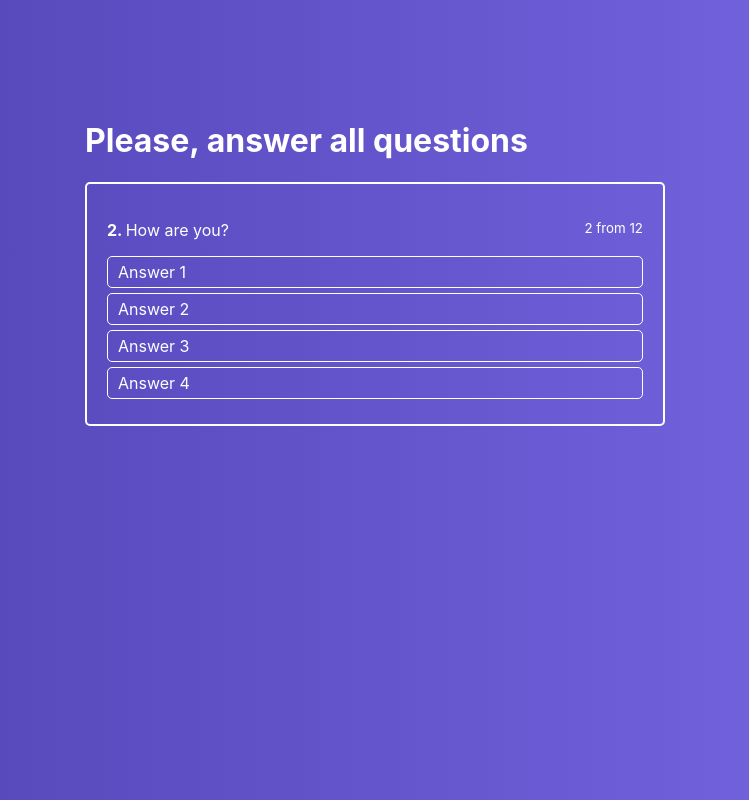
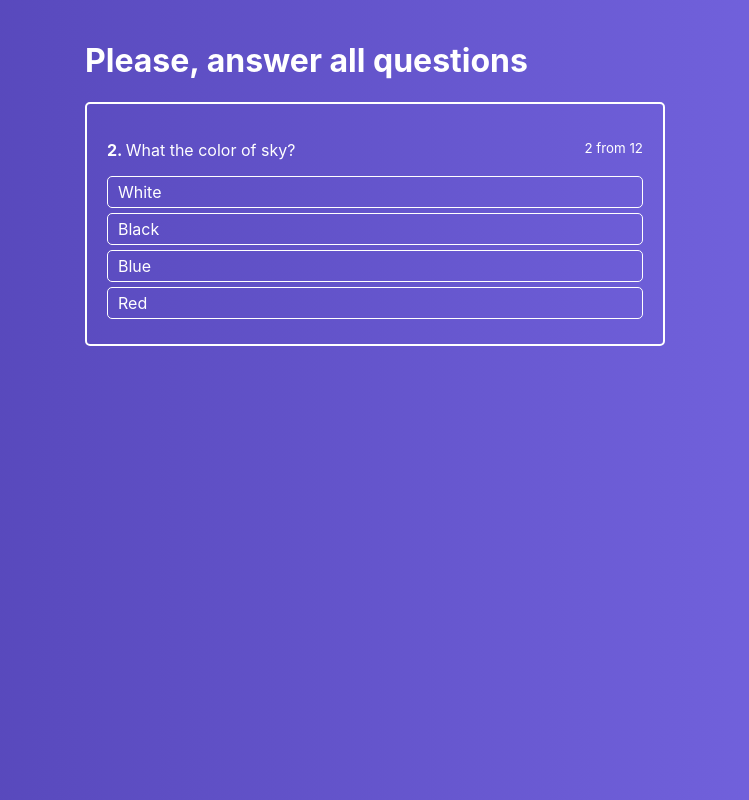
Before and after one commit to nakhaev/react-course, a React (Create React App) app: page / in a window 1280 px wide. Shown: the whole page, without its empty margins (265-1014 px from the left). Built offline with nearby package versions, Linux system fonts and the light colour scheme.

Commit message:
Quiz was updated

```diff
--- a/src/containers/ActiveQuiz/ActiveQuiz.js
+++ b/src/containers/ActiveQuiz/ActiveQuiz.js
@@ -2,17 +2,20 @@ import React from 'react';
 import classes from './ActiveQuiz.module.css';
 import AnswersList from './AnswersList/AnswersList';
 
-const ActiveQuiz = props =>(
+const ActiveQuiz = props => {
+    const {answers, question} = props;
+        return (
             <div className={classes.ActiveQuiz}>
                 <p className={classes.Question}>
                     <span>
                         <strong>2. </strong>
-                How are you?
+                        {question}
                     </span>
                     <small> 2 from 12 </small>
                 </p>
-        <AnswersList answers={props.answers}/>
+                <AnswersList answers={answers}/>
             </div>
     )
+}
 
 export default ActiveQuiz;
--- a/src/containers/Quiz/Quiz.js
+++ b/src/containers/Quiz/Quiz.js
@@ -6,11 +6,13 @@ class Quiz extends Component {
     state = {
         quiz: [
             {
+                question: 'What the color of sky?',
+                rightAnswerId: 3,
                 answers: [
-                    { text: 'Answer 1' },
-                    { text: 'Answer 2' },
-                    { text: 'Answer 3' },
-                    { text: 'Answer 4' },
+                    { text: 'White', id: 1 },
+                    { text: 'Black', id: 2 },
+                    { text: 'Blue', id: 3 },
+                    { text: 'Red', id: 4},
                 ]
             }
         ]
@@ -21,7 +23,7 @@ class Quiz extends Component {
             <div className={classes.Quiz}>
                 <div className={classes.QuizWrapper}>
                     <h1>Please, answer all questions</h1>
-                    <ActiveQuiz answers={this.state.quiz[0].answers}/>
+                    <ActiveQuiz { ...this.state.quiz[0]}/>
                 </div>
             </div>
         )
--- a/src/containers/Quiz/Quiz.module.css
+++ b/src/containers/Quiz/Quiz.module.css
@@ -1,7 +1,7 @@
 .Quiz {
     display: flex;
     justify-content: center;
-    padding-top: 100px;
+    padding-top: 20px;
     flex-grow: 1;
     width: 100%;
     background: linear-gradient(90deg, #5041b2 0%, #7969e6 100%);
```
Lines whose indentation alone changed are shown as unchanged.
